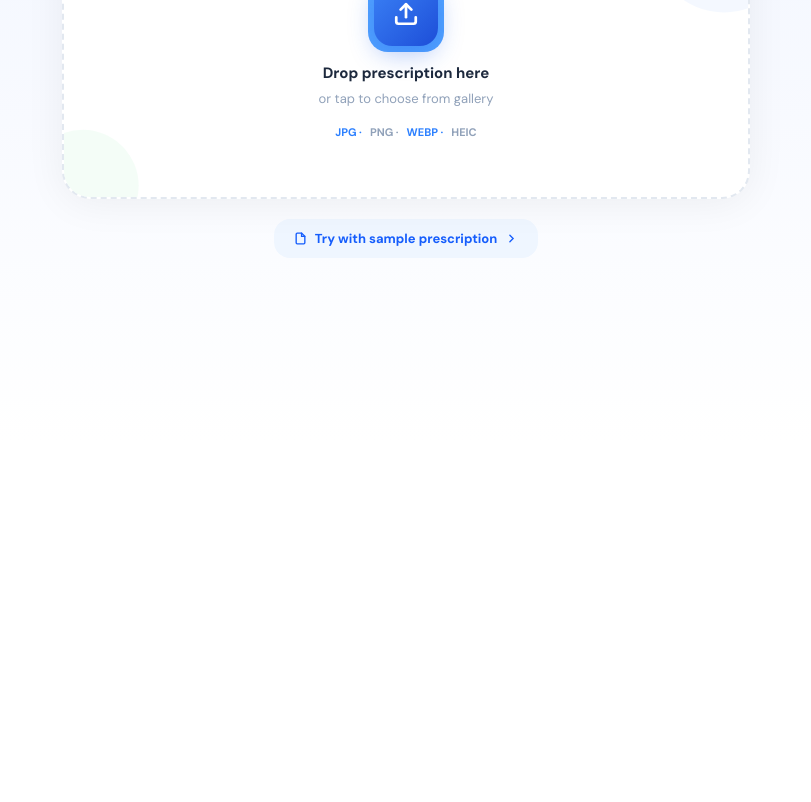
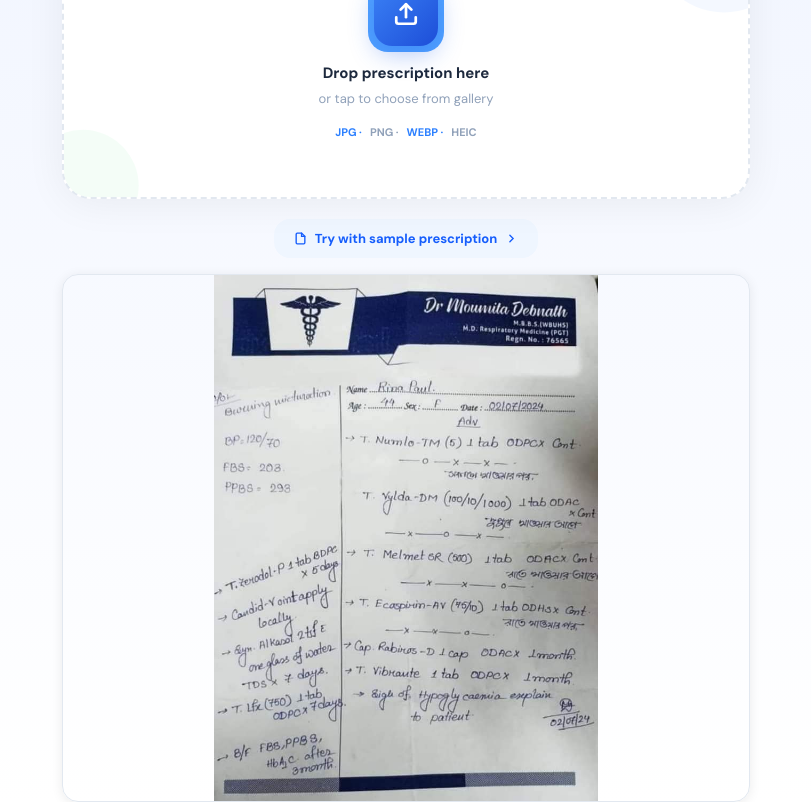
Before and after one commit to ParthModi9494/rxlens_client, a React (Vite) app: page / in a window 1280 px wide. Shown: the part 359-1161 px from the top of the page, without its empty margins (234-1045 px from the left). Before the commit the page ends 800 px from the top, so only its background shows below. Built offline with nearby package versions, Linux system fonts and the light colour scheme.

Commit message:
feat: add sample prescription image display in UploadScreen component

```diff
--- a/src/components/UploadScreen.tsx
+++ b/src/components/UploadScreen.tsx
@@ -109,10 +109,17 @@ const UploadScreen = ({ onUpload }: UploadScreenProps) => {
               console.error("Error loading sample image:", error);
             }
           }}
-          className="inline-flex items-center gap-2 bg-blue-50 text-blue-600 font-bold text-[13px] px-5 py-2.5 rounded-2xl border-none cursor-pointer hover:bg-blue-100 transition-colors"
+          className="inline-flex items-center gap-2 bg-blue-50 text-blue-600 font-bold text-[13px] px-5 py-2.5 rounded-2xl border-none cursor-pointer hover:bg-blue-100 transition-colors mb-4"
         >
           <FileIcon /> Try with sample prescription <ChevronIcon />
         </button>
+        <div className="rounded-2xl overflow-hidden border border-slate-200 shadow-[0_2px_12px_rgba(0,0,0,0.08)]">
+          <img
+            src={sampleImage}
+            alt="Sample prescription"
+            className="w-full max-w-sm mx-auto block"
+          />
+        </div>
       </div>
     </div>
   );
```
